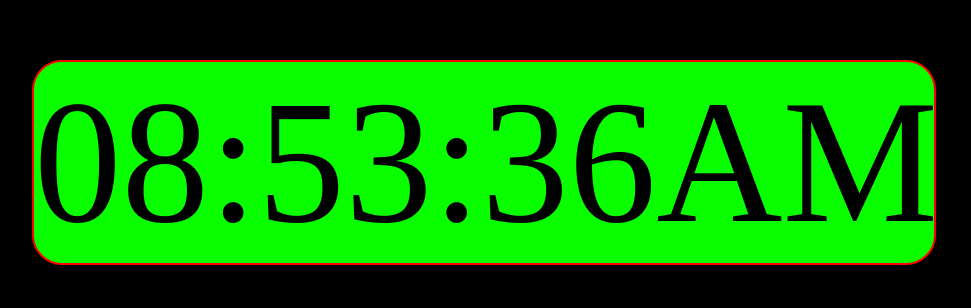
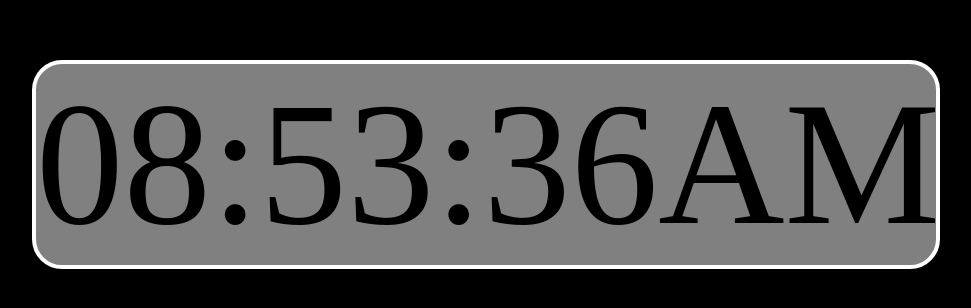
Before and after one commit to jatinkoli/Practice, a plain HTML site: page Javascript/Colck/index.html in a window 1280 px wide. Shown: the part 140-448 px from the top of the page, without its empty margins (176-1147 px from the left). Drawn offline with Linux system fonts and the light colour scheme.

Commit message:
Update style.css

```diff
--- a/Javascript/Colck/style.css
+++ b/Javascript/Colck/style.css
@@ -4,9 +4,9 @@
   width: 900px;
   margin: 200px;
   text-align: center;
-  border: 2px solid rgb(255, 0, 0);
+  border: 4px solid rgb(255, 255, 255);
   border-radius: 30px;
-  background-color: rgb(9, 255, 0);
+  background-color: gray;
 }
 
 body {
```
